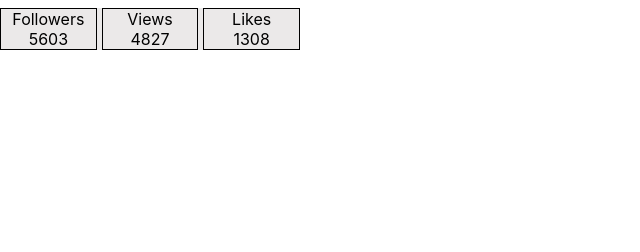
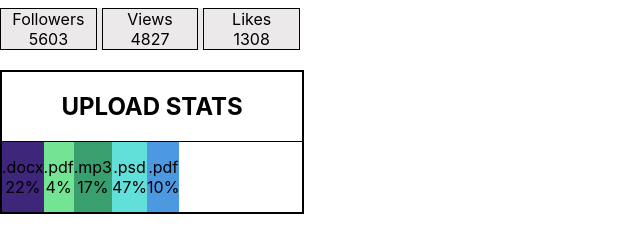
Before and after one commit to valentinyak/goit-react-hw-01-components, a React (Create React App) app: page / in a window 1280 px wide. Shown: the part 278-530 px from the top of the page, without its empty margins (0-640 px from the left). Built offline with nearby package versions, Linux system fonts and the light colour scheme.

Commit message:
Добавляет код выполнения 2й задачи

```diff
--- a/src/App.js
+++ b/src/App.js
@@ -1,5 +1,8 @@
 import Profile from './components/Profile/Profile';
+import Statistics from './components/Statistics/Statistics';
+
 import user from './user.json';
+import statisticalData from './statistical-data.json';
 
 function App() {
   return (
@@ -11,6 +14,9 @@ function App() {
         avatar={user.avatar}
         stats={user.stats}
       />
+
+      <Statistics title="Upload stats" stats={statisticalData} />
+      {/* <Statistics stats={statisticalData} /> */}
     </div>
   );
 }
--- /dev/null
+++ b/src/components/Statistics/Statistics.js
@@ -0,0 +1,35 @@
+import PropTypes from 'prop-types';
+import s from './Statistics.module.css';
+
+function genereteRandomColor() {
+  let randomColor = Math.floor(Math.random() * 16777215).toString(16);
+  return '#' + randomColor;
+}
+
+export default function Statistics({ title, stats }) {
+  return (
+    <section className={s.statistics}>
+      {title !== '' && <h2 className={s.title}>{title}</h2>}
+
+      <ul className={s.statList}>
+        {stats.map(stat => {
+          return (
+            <li
+              className={s.item}
+              key={stat.id}
+              style={{ backgroundColor: genereteRandomColor() }}
+            >
+              <span className="label">{stat.label}</span>
+              <span className="percentage">{stat.percentage}%</span>
+            </li>
+          );
+        })}
+      </ul>
+    </section>
+  );
+}
+
+Statistics.propTypes = {
+  title: PropTypes.string,
+  stats: PropTypes.array.isRequired,
+};
--- /dev/null
+++ b/src/components/Statistics/Statistics.module.css
@@ -0,0 +1,28 @@
+.statistics {
+  width: 300px;
+  margin-top: 20px;
+
+  border: 2px solid black;
+}
+
+.title {
+  text-transform: uppercase;
+  text-align: center;
+}
+
+.statList {
+  display: flex;
+  margin: 0px;
+  padding: 0px;
+
+  border-top: 1px solid black;
+}
+
+.item {
+  display: flex;
+  flex-direction: column;
+  align-items: center;
+  justify-content: center;
+  width: calc((100%-20px) / 5);
+  height: 70px;
+}
--- /dev/null
+++ b/src/statistical-data.json
@@ -0,0 +1,27 @@
+[
+  {
+    "id": "id-1",
+    "label": ".docx",
+    "percentage": 22
+  },
+  {
+    "id": "id-2",
+    "label": ".pdf",
+    "percentage": 4
+  },
+  {
+    "id": "id-3",
+    "label": ".mp3",
+    "percentage": 17
+  },
+  {
+    "id": "id-4",
+    "label": ".psd",
+    "percentage": 47
+  },
+  {
+    "id": "id-5",
+    "label": ".pdf",
+    "percentage": 10
+  }
+]
```
Also changed, not shown: 1 other file (tests, documents, lock files or other folders).
